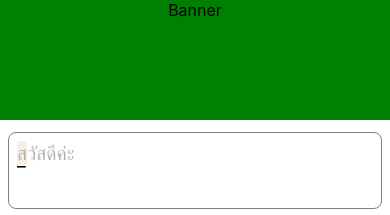
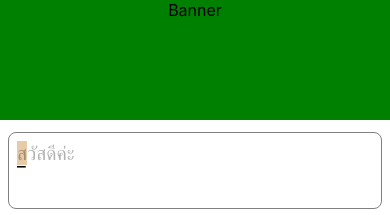
Before and after one commit to alvinlamSL/thai-typing-game, a React (Create React App) app: page / in a window 390 px wide. Shown: the top 215 px of the page. Built offline with nearby package versions, Linux system fonts and the light colour scheme.

Commit message:
Make phoneme highlight opaque for thai

```diff
--- a/src/components/TextDisplay/TextDisplay.styles.ts
+++ b/src/components/TextDisplay/TextDisplay.styles.ts
@@ -41,16 +41,23 @@ const styles: Record<string, SxProps> = {
     textHighlightError: {
         color: '#B30000'
     },
-    phonemeHighlight: {
+    phonemeHighlightEnglish: {
         background: '#E7CBA9',
-        color: 'black',
+    },
+    phonemeHighlightThai: {
+        background: '#E7CBA9',
+        color: '#E7CBA9',
     },
     thaiGhostText: {
         opacity: '30%',
     },
     thaiFrontText: {
         position: 'absolute',
-    }
+    },
+    phonemeHighlightText: {
+        position: 'absolute',
+        color: 'white',
+    },
 };
 
 export default styles;
--- a/src/components/TextDisplay/TextDisplay.tsx
+++ b/src/components/TextDisplay/TextDisplay.tsx
@@ -53,6 +53,17 @@ const ThaiScriptDisplay: React.FC<ThaiScriptDisplayProps> = ({
                 ...styles?.thaiTextBox,
             }}
         >
+            <Box sx={{ ...styles?.phonemeHighlightText }}>
+                <Box component='span'>
+                    {thaiScript.slice(0, thaiPhonemeStartIndex)}
+                </Box>
+                <Box component='span' sx={{ ...styles?.phonemeHighlightThai }}>
+                    {thaiScript.slice(thaiPhonemeStartIndex, thaiPhonemeEndIndex)}
+                </Box>
+                <Box component='span'>
+                    {thaiScript.slice(thaiPhonemeEndIndex)}
+                </Box>
+            </Box>
             <Box sx={{ ...styles.thaiFrontText }}>
                 <Box component='span' sx={{ color: 'green' }}>
                     {enteredText.slice(0, highlightEnteredTextStartIndex)}
@@ -70,13 +81,7 @@ const ThaiScriptDisplay: React.FC<ThaiScriptDisplayProps> = ({
             </Box>
             <Box sx={{ ...styles.thaiGhostText }}>
                 <Box component='span'>
-                    {thaiScript.slice(0, thaiPhonemeStartIndex)}
-                </Box>
-                <Box component='span' sx={{ ...styles?.phonemeHighlight }}>
-                    {thaiScript.slice(thaiPhonemeStartIndex, thaiPhonemeEndIndex)}
-                </Box>
-                <Box component='span'>
-                    {thaiScript.slice(thaiPhonemeEndIndex)}
+                    {thaiScript}
                 </Box>
             </Box>
         </Grid>
@@ -98,7 +103,7 @@ const EngPhonemeScriptDisplay: React.FC<EngPhonemeScriptDisplayProps> = ({
             <Box component='span'>
                 {engPhonemeScript.slice(0, engPhonemeStartIndex)}
             </Box>
-            <Box component='span' sx={{ ...styles?.phonemeHighlight }}>
+            <Box component='span' sx={{ ...styles?.phonemeHighlightEnglish }}>
                 {engPhonemeScript.slice(engPhonemeStartIndex, engPhonemeEndIndex)}
             </Box>
             <Box component='span'>
```
